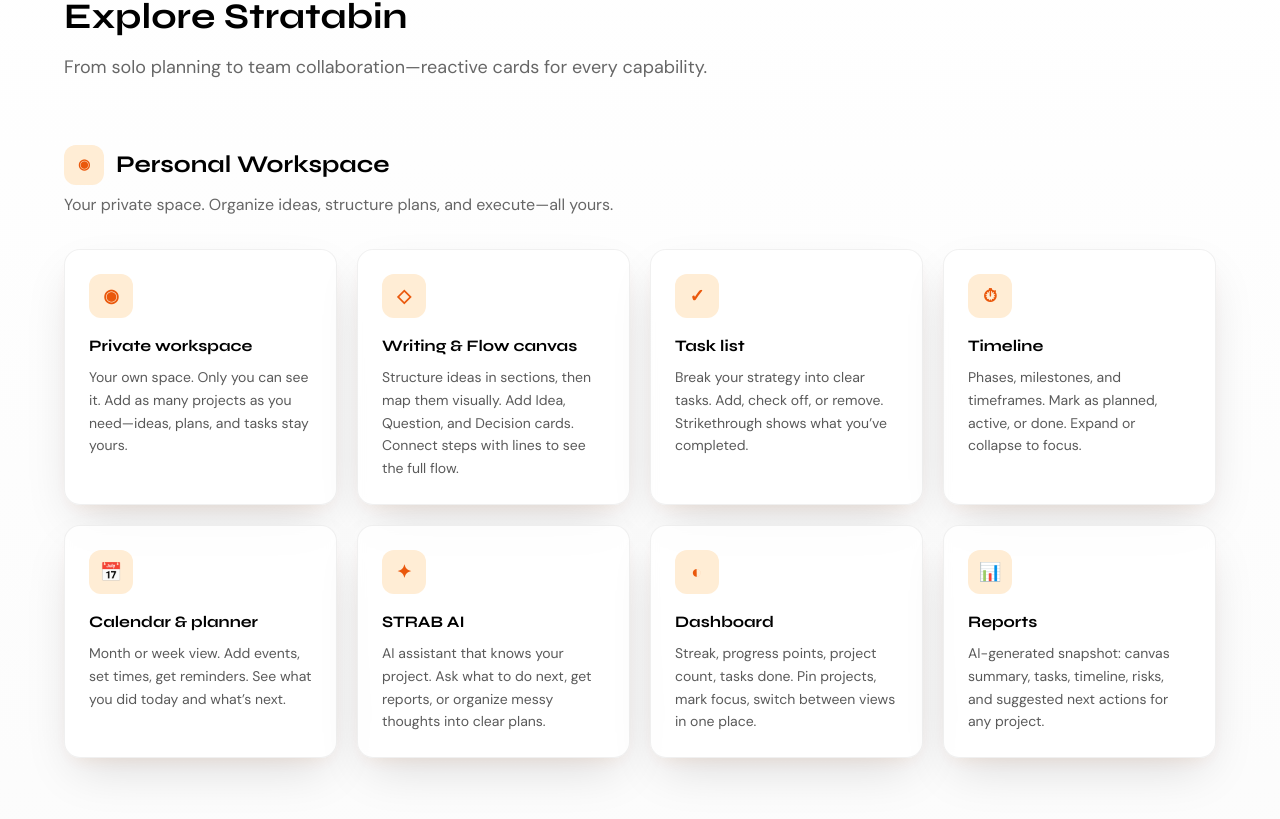
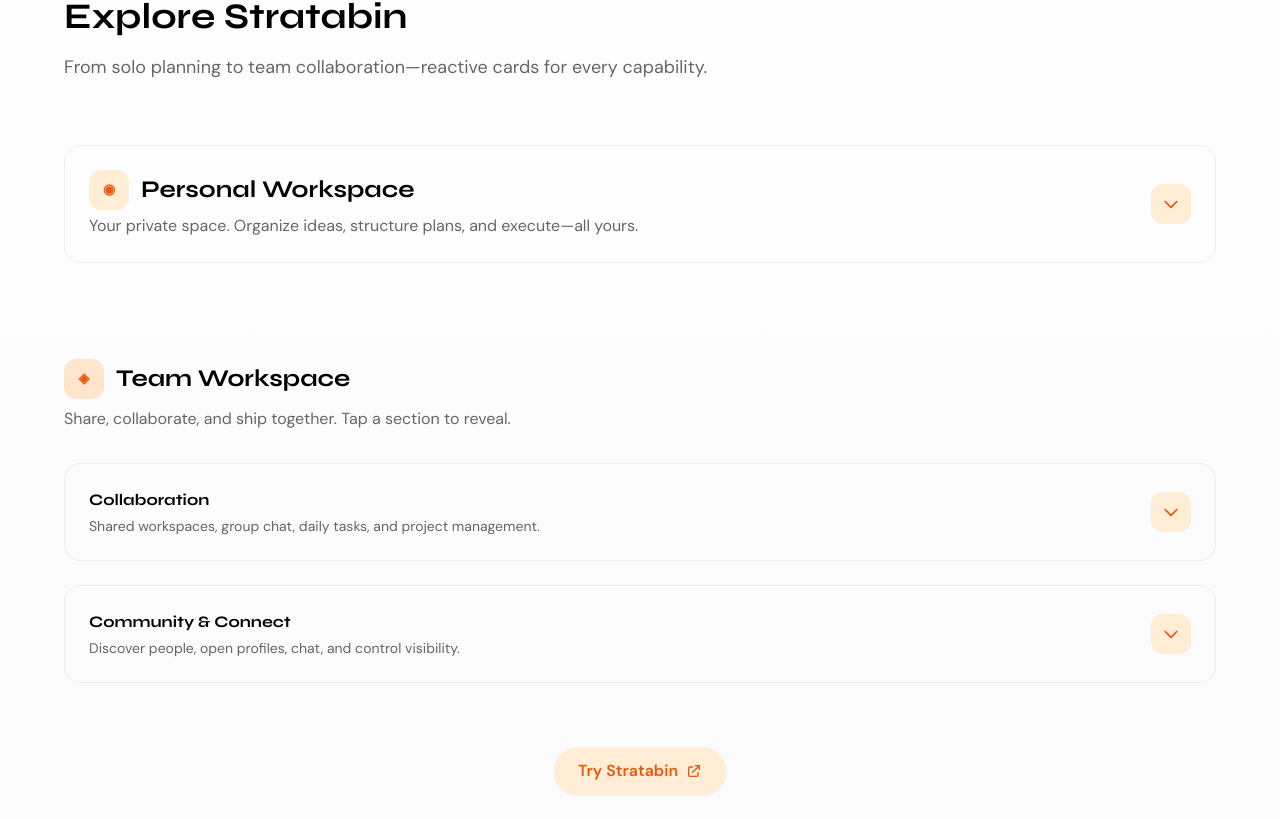
Before and after one commit to roshil-6/whatisstratabin, a Next.js app: page / in a window 1280 px wide. Shown: the part 3721-4540 px from the top of the page. Built offline with nearby package versions, Linux system fonts and the light colour scheme.

Commit message:
Make Features section fully touch-reveal based.
Hide Personal Workspace feature cards by default and reveal them only on tap with fade/drop-up transitions, matching Team Workspace behavior.

Made-with: Cursor

```diff
--- a/src/app/page.tsx
+++ b/src/app/page.tsx
@@ -1,6 +1,6 @@
 "use client";
 
-import { useState, useRef, useEffect } from "react";
+import { useState } from "react";
 import Image from "next/image";
 import { AboutParticlesWrapper } from "@/components/SceneWrapper";
 import ManIcon from "@/components/ManIcon";
@@ -86,16 +86,9 @@ const MISSION_CARDS = [
 export default function Home() {
   const [openFaq, setOpenFaq] = useState<number | null>(0);
   const [navOpen, setNavOpen] = useState(false);
-  const featuresRef = useRef<HTMLElement>(null);
-  const [featuresVisible, setFeaturesVisible] = useState(false);
   const [expandedMission, setExpandedMission] = useState<string | null>(null);
+  const [expandedPersonalFeatures, setExpandedPersonalFeatures] = useState(false);
   const [expandedTeamSection, setExpandedTeamSection] = useState<string | null>(null);
-  useEffect(() => {
-    const obs = new IntersectionObserver(([e]) => { if (e.isIntersecting) setFeaturesVisible(true); }, { threshold: 0.1 });
-    const el = featuresRef.current;
-    if (el) obs.observe(el);
-    return () => obs.disconnect();
-  }, []);
 
   return (
     <div className="min-h-screen bg-white text-black">
@@ -352,7 +345,7 @@ export default function Home() {
       </section>
 
       {/* Features - reactive cards, Personal & Team */}
-      <section id="features" ref={featuresRef} className="py-28 px-6 bg-gradient-to-b from-white to-[#fafafa] scroll-mt-24 overflow-hidden">
+      <section id="features" className="py-28 px-6 bg-gradient-to-b from-white to-[#fafafa] scroll-mt-24 overflow-hidden">
         <div className="max-w-6xl mx-auto">
           <span className="inline-block px-3 py-1 rounded-full bg-orange-100 text-orange-600 text-xs font-bold tracking-widest uppercase mb-4">Features</span>
           <h2 className="font-display text-3xl md:text-4xl font-bold text-black mb-4">
@@ -364,17 +357,30 @@ export default function Home() {
 
           {/* Personal Workspace */}
           <div className="mb-24">
-            <h3 className="font-display text-xl md:text-2xl font-bold text-black mb-2 flex items-center gap-3">
+            <div className="rounded-2xl border border-black/[0.06] overflow-hidden">
+              <button
+                onClick={() => setExpandedPersonalFeatures(!expandedPersonalFeatures)}
+                className="w-full p-6 text-left flex items-center justify-between hover:bg-orange-50/30 transition-colors"
+              >
+                <div>
+                  <h3 className="font-display text-xl md:text-2xl font-bold text-black mb-1 flex items-center gap-3">
                     <span className="w-10 h-10 rounded-xl bg-orange-100 text-orange-600 flex items-center justify-center font-bold text-sm">◉</span>
                     Personal Workspace
                   </h3>
-            <p className="text-black/60 mb-8 max-w-xl">Your private space. Organize ideas, structure plans, and execute—all yours.</p>
+                  <p className="text-black/60 max-w-xl">Your private space. Organize ideas, structure plans, and execute—all yours.</p>
+                </div>
+                <span className={`flex-shrink-0 w-10 h-10 rounded-xl flex items-center justify-center bg-orange-100 text-orange-600 transition-transform ${expandedPersonalFeatures ? "rotate-180" : ""}`}>
+                  <svg className="w-5 h-5" fill="none" stroke="currentColor" viewBox="0 0 24 24"><path strokeLinecap="round" strokeLinejoin="round" strokeWidth={2} d="M19 9l-7 7-7-7" /></svg>
+                </span>
+              </button>
+              {expandedPersonalFeatures && (
+                <div className="px-6 pb-6 animate-fade-in">
                   <div className="grid sm:grid-cols-2 lg:grid-cols-4 gap-5 [perspective:1000px]">
                     {PERSONAL_FEATURES.map((f, i) => (
                       <CardTilt
                         key={i}
-                  className={`group relative p-6 rounded-2xl bg-white/80 backdrop-blur-sm border border-black/[0.06] shadow-drop hover:shadow-drop-lg ${featuresVisible ? "animate-card-in" : "opacity-0"}`}
-                  style={featuresVisible ? { animationDelay: `${i * 60}ms`, animationFillMode: "forwards" } : undefined}
+                        className="card-transitional group relative p-6 rounded-2xl bg-white/80 backdrop-blur-sm border border-black/[0.06] shadow-drop hover:shadow-drop-lg opacity-0 animate-card-in"
+                        style={{ animationDelay: `${(i + 1) * 80}ms`, animationFillMode: "forwards" } as React.CSSProperties}
                         maxTilt={6}
                       >
                         <div className="absolute inset-0 rounded-2xl bg-gradient-to-br from-orange-500/5 to-transparent opacity-0 group-hover:opacity-100 transition-opacity duration-400" />
@@ -385,6 +391,9 @@ export default function Home() {
                         <p className="text-black/65 text-sm leading-relaxed">{f.desc}</p>
                       </CardTilt>
                     ))}
+                  </div>
+                </div>
+              )}
             </div>
           </div>
 
```
Lines whose indentation alone changed are shown as unchanged.
